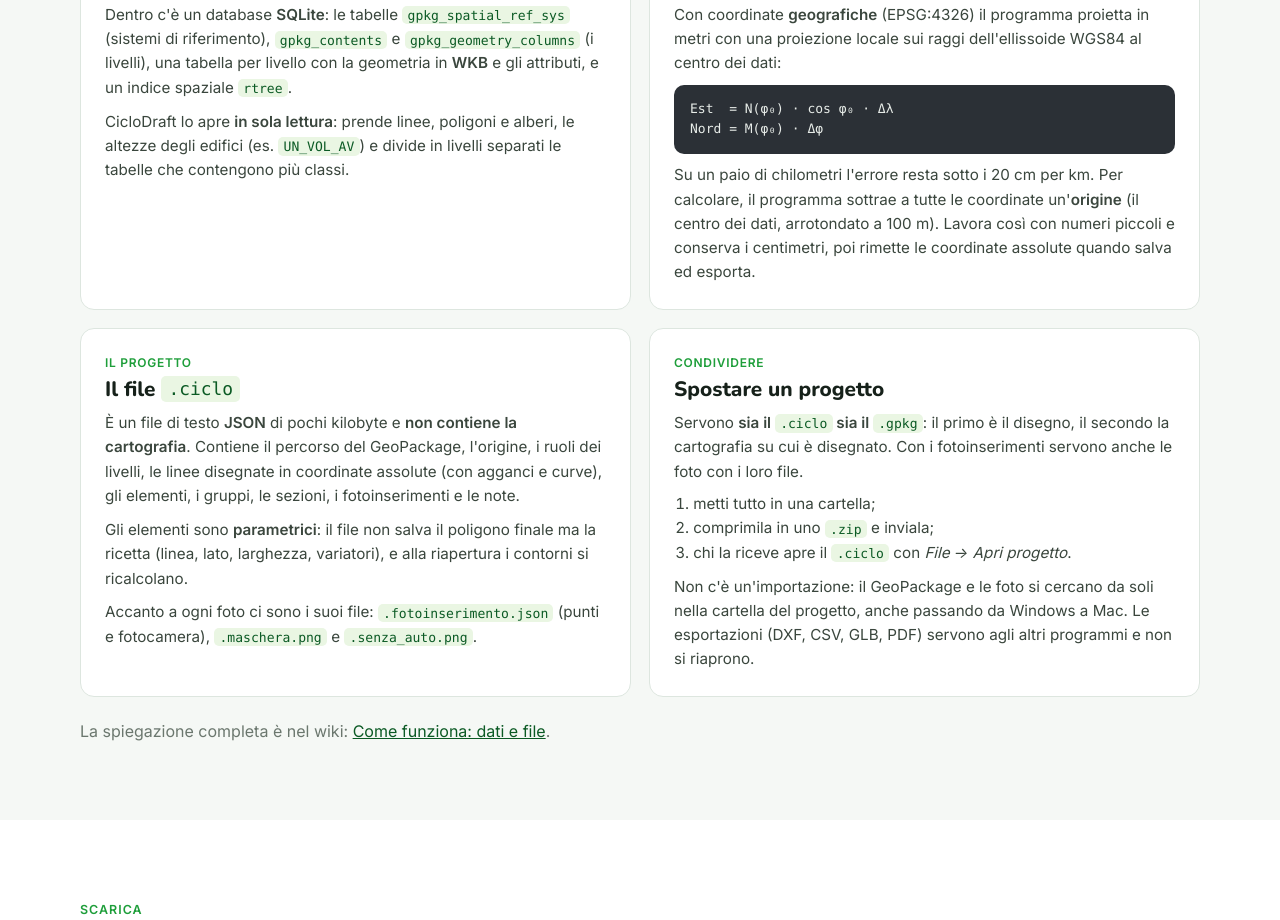
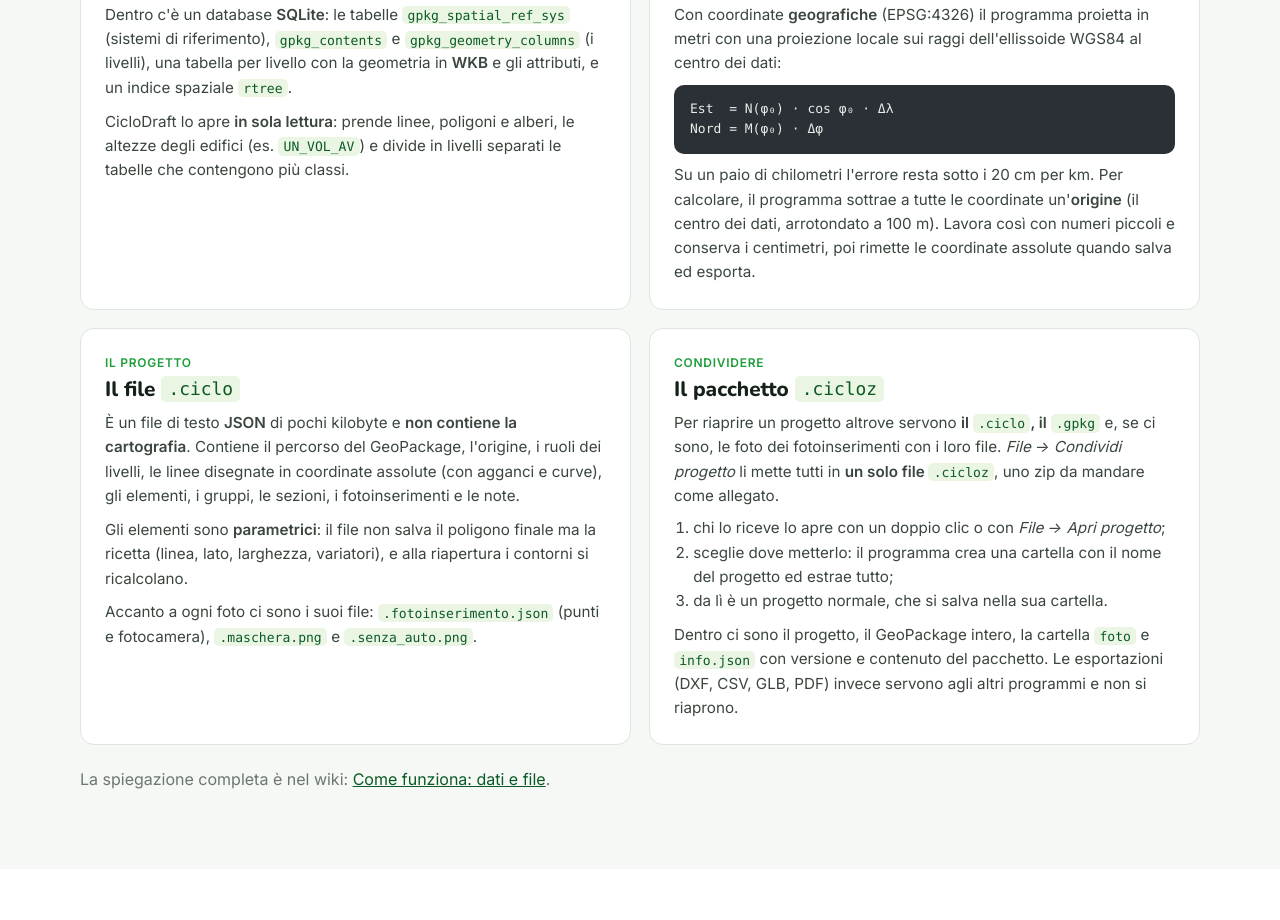
Before and after one commit to bugeo/ciclodraft, a plain HTML site: page docs/index.html in a window 1280 px wide. Shown: the part 5387-6307 px from the top of the page. Drawn offline with nearby package versions, Linux system fonts and the light colour scheme.

Commit message:
Aggiornamento sito 28/11/2026

```diff
--- a/docs/index.html
+++ b/docs/index.html
@@ -335,7 +335,7 @@ footer a{color:var(--grigio)}
   <div class="wrap">
     <div class="intro">
       <span class="etichetta">Come funziona</span>
-      <h2>Dati aperti, coordinate reali, un progetto leggero</h2>
+      <h2>Dati aperti, coordinate reali, un progetto da condividere</h2>
       <p>CicloDraft disegna sopra la cartografia ufficiale e salva soltanto il progetto. Ecco che cosa legge, come lo converte e che cosa scrive.</p>
     </div>
     <div class="tecnica">
@@ -364,14 +364,14 @@ Nord = M(φ₀) · Δφ</pre>
       </div>
       <div class="scheda">
         <small>Condividere</small>
-        <h3>Spostare un progetto</h3>
-        <p>Servono <b>sia il <code>.ciclo</code> sia il <code>.gpkg</code></b>: il primo è il disegno, il secondo la cartografia su cui è disegnato. Con i fotoinserimenti servono anche le foto con i loro file.</p>
+        <h3>Il pacchetto <code>.cicloz</code></h3>
+        <p>Per riaprire un progetto altrove servono <b>il <code>.ciclo</code>, il <code>.gpkg</code></b> e, se ci sono, le foto dei fotoinserimenti con i loro file. <i>File → Condividi progetto</i> li mette tutti in <b>un solo file <code>.cicloz</code></b>, uno zip da mandare come allegato.</p>
         <ol>
-          <li>metti tutto in una cartella;</li>
-          <li>comprimila in uno <code>.zip</code> e inviala;</li>
-          <li>chi la riceve apre il <code>.ciclo</code> con <i>File → Apri progetto</i>.</li>
+          <li>chi lo riceve lo apre con un doppio clic o con <i>File → Apri progetto</i>;</li>
+          <li>sceglie dove metterlo: il programma crea una cartella con il nome del progetto ed estrae tutto;</li>
+          <li>da lì è un progetto normale, che si salva nella sua cartella.</li>
         </ol>
-        <p>Non c'è un'importazione: il GeoPackage e le foto si cercano da soli nella cartella del progetto, anche passando da Windows a Mac. Le esportazioni (DXF, CSV, GLB, PDF) servono agli altri programmi e non si riaprono.</p>
+        <p>Dentro ci sono il progetto, il GeoPackage intero, la cartella <code>foto</code> e <code>info.json</code> con versione e contenuto del pacchetto. Le esportazioni (DXF, CSV, GLB, PDF) invece servono agli altri programmi e non si riaprono.</p>
       </div>
     </div>
     <p class="altro">La spiegazione completa è nel wiki: <a href="https://github.com/bugeo/ciclodraft/wiki/Come-funziona">Come funziona: dati e file</a>.</p>
```
